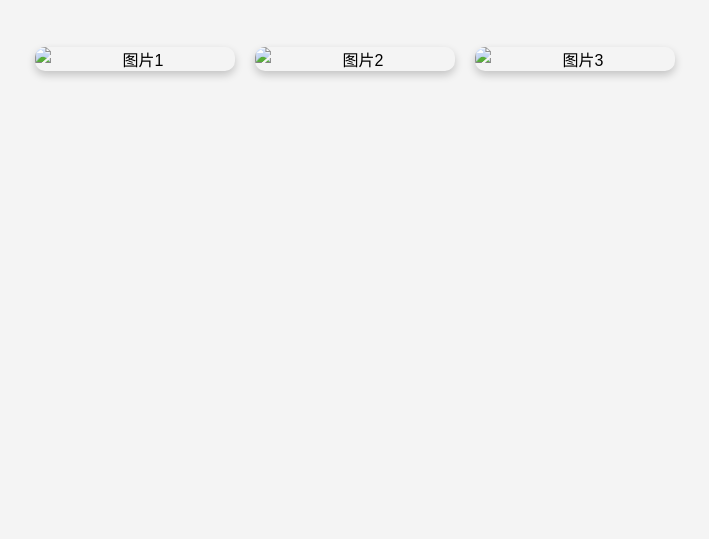
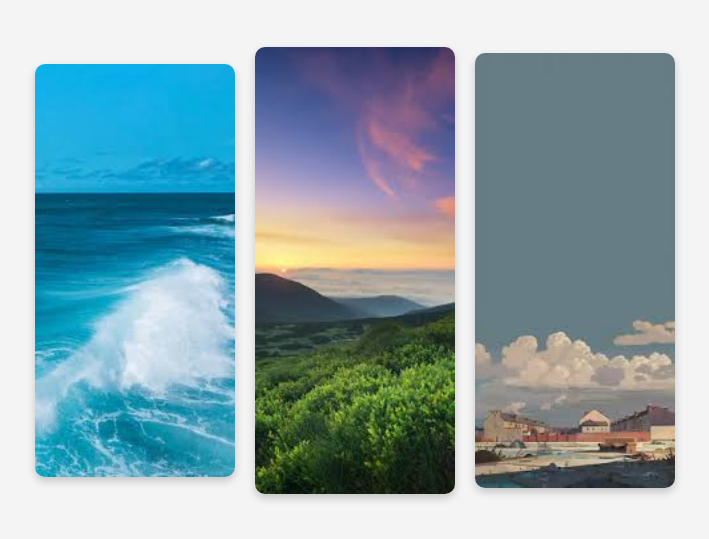
Before and after one commit to lianglou/lianglou.github.io, a plain HTML site: page index.html in a window 1280 px wide. Shown: the part 93-632 px from the top of the page, without its empty margins (285-994 px from the left). Drawn offline with Linux system fonts and the light colour scheme.

Commit message:
Update index.html

```diff
--- a/index.html
+++ b/index.html
@@ -53,11 +53,11 @@
     <!-- 图片区 -->
     <div class="image-container">
         <!-- 图片1 -->
-        <img src="image1.jpg" alt="图片1">
+        <img src="image1.jpeg" alt="图片1">
         <!-- 图片2 -->
-        <img src="image2.jpg" alt="图片2">
+        <img src="image2.jpeg" alt="图片2">
         <!-- 图片3 -->
-        <img src="image3.jpg" alt="图片3">
+        <img src="image3.jpeg" alt="图片3">
     </div>
 
 </body>
```
